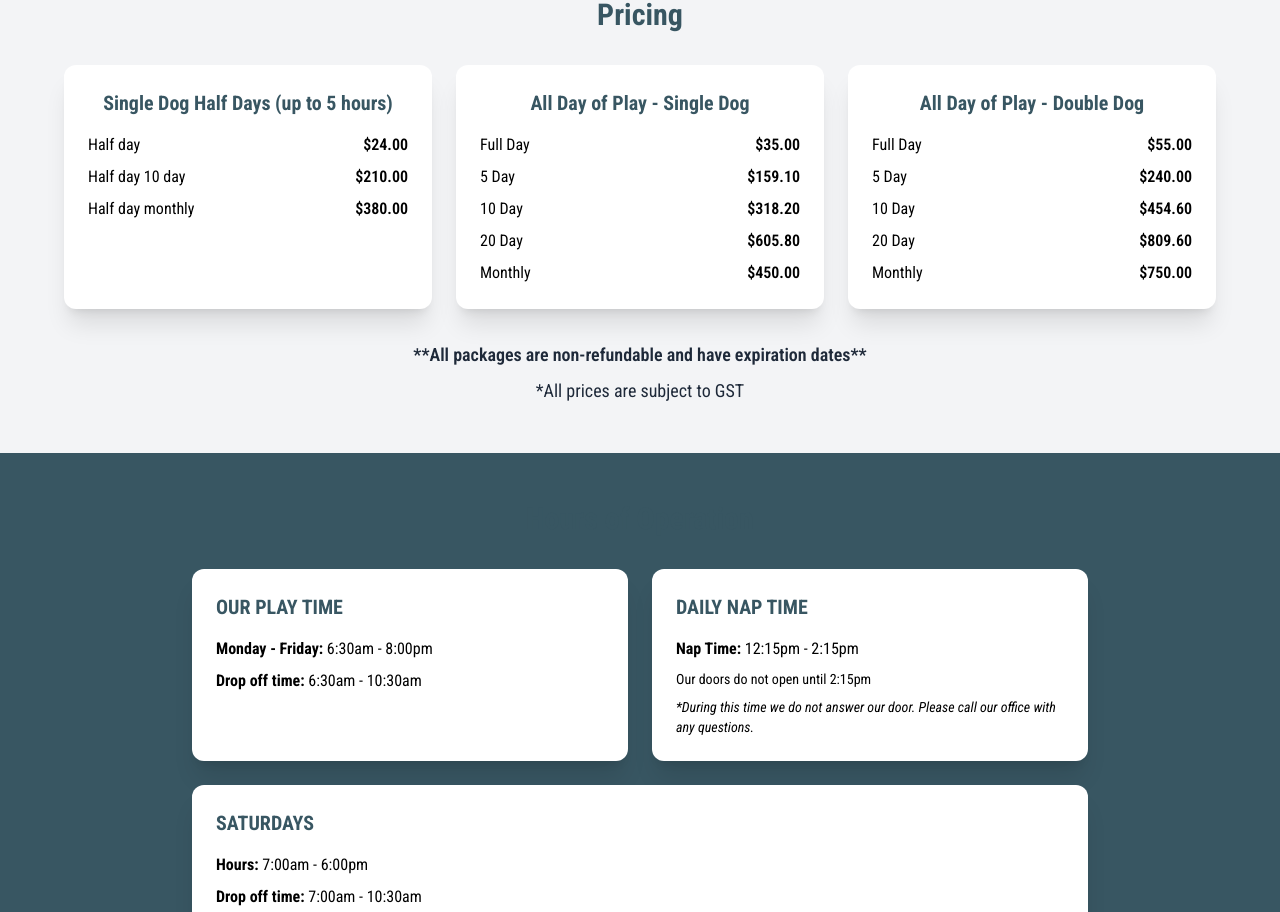
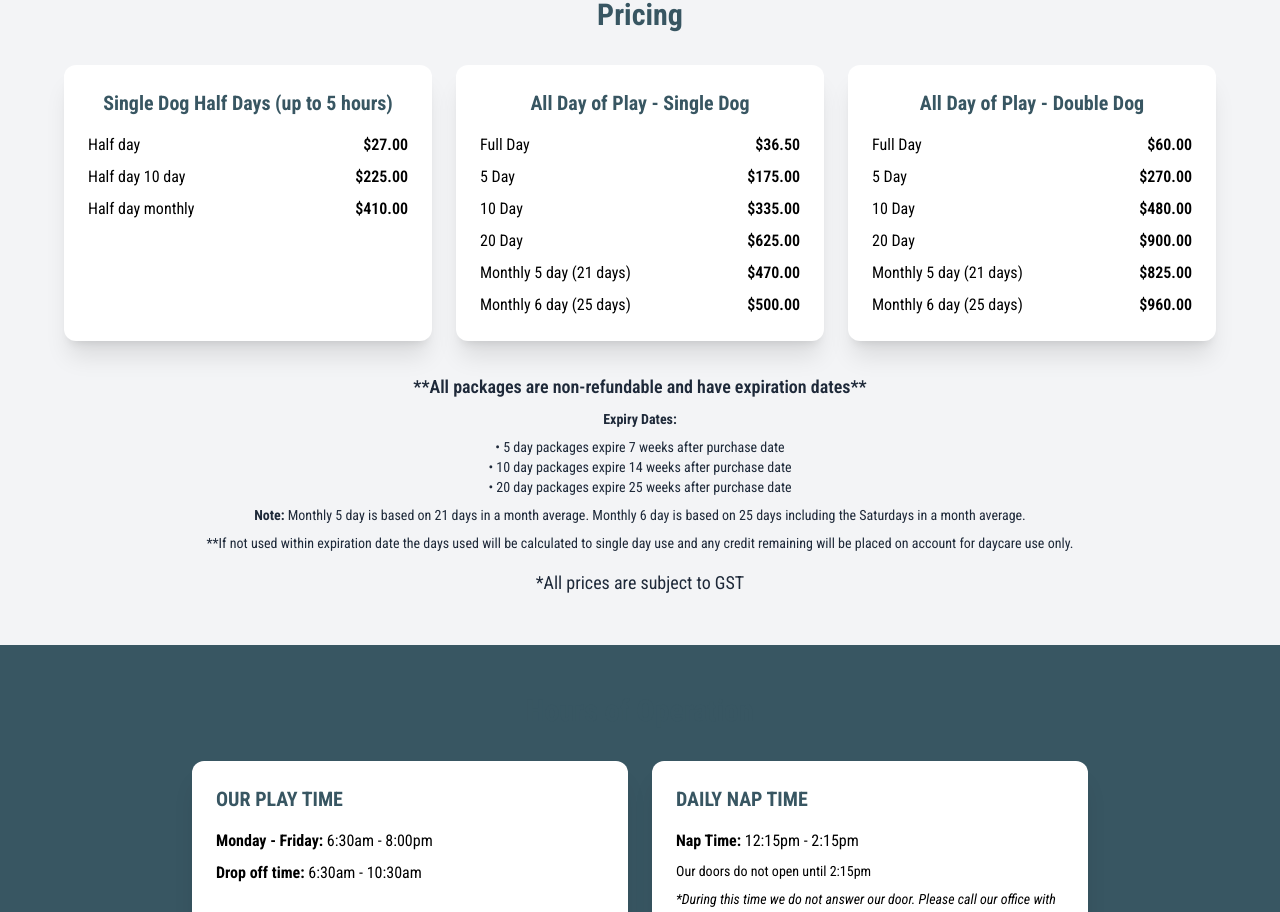
Before and after one commit to matthew-sawatzky/woofs-n-wags, a React (Vite) app: page /donald-location in a window 1280 px wide. Shown: the part 1608-2520 px from the top of the page. Built offline with nearby package versions, Linux system fonts and the light colour scheme.

Commit message:
prices updated

```diff
--- a/src/pages/DonaldLocation.tsx
+++ b/src/pages/DonaldLocation.tsx
@@ -70,7 +70,7 @@ function DonaldLocation() {
   const prevImage = () => {
     setCurrentImageIndex(
       (prevIndex) =>
-        (prevIndex - 1 + galleryImages.length) % galleryImages.length
+        (prevIndex - 1 + galleryImages.length) % galleryImages.length,
     );
   };
 
@@ -93,7 +93,7 @@ function DonaldLocation() {
                   onClick={() =>
                     window.open(
                       "https://www.google.com/maps/place/7+Donald+St,+Winnipeg,+MB,+Canada",
-                      "_blank"
+                      "_blank",
                     )
                   }
                 >
@@ -261,15 +261,15 @@ function DonaldLocation() {
               <div className="space-y-2">
                 <div className="flex justify-between">
                   <span>Half day</span>
-                  <span className="font-semibold">$24.00</span>
+                  <span className="font-semibold">$27.00</span>
                 </div>
                 <div className="flex justify-between">
                   <span>Half day 10 day</span>
-                  <span className="font-semibold">$210.00</span>
+                  <span className="font-semibold">$225.00</span>
                 </div>
                 <div className="flex justify-between">
                   <span>Half day monthly</span>
-                  <span className="font-semibold">$380.00</span>
+                  <span className="font-semibold">$410.00</span>
                 </div>
               </div>
             </div>
@@ -285,23 +285,27 @@ function DonaldLocation() {
               <div className="space-y-2">
                 <div className="flex justify-between">
                   <span>Full Day</span>
-                  <span className="font-semibold">$35.00</span>
+                  <span className="font-semibold">$36.50</span>
                 </div>
                 <div className="flex justify-between">
                   <span>5 Day</span>
-                  <span className="font-semibold">$159.10</span>
+                  <span className="font-semibold">$175.00</span>
                 </div>
                 <div className="flex justify-between">
                   <span>10 Day</span>
-                  <span className="font-semibold">$318.20</span>
+                  <span className="font-semibold">$335.00</span>
                 </div>
                 <div className="flex justify-between">
                   <span>20 Day</span>
-                  <span className="font-semibold">$605.80</span>
+                  <span className="font-semibold">$625.00</span>
                 </div>
                 <div className="flex justify-between">
-                  <span>Monthly</span>
-                  <span className="font-semibold">$450.00</span>
+                  <span>Monthly 5 day (21 days)</span>
+                  <span className="font-semibold">$470.00</span>
+                </div>
+                <div className="flex justify-between">
+                  <span>Monthly 6 day (25 days)</span>
+                  <span className="font-semibold">$500.00</span>
                 </div>
               </div>
             </div>
@@ -317,23 +321,27 @@ function DonaldLocation() {
               <div className="space-y-2">
                 <div className="flex justify-between">
                   <span>Full Day</span>
-                  <span className="font-semibold">$55.00</span>
+                  <span className="font-semibold">$60.00</span>
                 </div>
                 <div className="flex justify-between">
                   <span>5 Day</span>
-                  <span className="font-semibold">$240.00</span>
+                  <span className="font-semibold">$270.00</span>
                 </div>
                 <div className="flex justify-between">
                   <span>10 Day</span>
-                  <span className="font-semibold">$454.60</span>
+                  <span className="font-semibold">$480.00</span>
                 </div>
                 <div className="flex justify-between">
                   <span>20 Day</span>
-                  <span className="font-semibold">$809.60</span>
+                  <span className="font-semibold">$900.00</span>
                 </div>
                 <div className="flex justify-between">
-                  <span>Monthly</span>
-                  <span className="font-semibold">$750.00</span>
+                  <span>Monthly 5 day (21 days)</span>
+                  <span className="font-semibold">$825.00</span>
+                </div>
+                <div className="flex justify-between">
+                  <span>Monthly 6 day (25 days)</span>
+                  <span className="font-semibold">$960.00</span>
                 </div>
               </div>
             </div>
@@ -343,6 +351,24 @@ function DonaldLocation() {
             <p className="text-lg font-semibold mb-2">
               **All packages are non-refundable and have expiration dates**
             </p>
+            <div className="text-sm mb-4 max-w-4xl mx-auto">
+              <p className="mb-2">
+                <strong>Expiry Dates:</strong>
+              </p>
+              <p>• 5 day packages expire 7 weeks after purchase date</p>
+              <p>• 10 day packages expire 14 weeks after purchase date</p>
+              <p>• 20 day packages expire 25 weeks after purchase date</p>
+              <p className="mt-2">
+                <strong>Note:</strong> Monthly 5 day is based on 21 days in a
+                month average. Monthly 6 day is based on 25 days including the
+                Saturdays in a month average.
+              </p>
+              <p className="mt-2">
+                **If not used within expiration date the days used will be
+                calculated to single day use and any credit remaining will be
+                placed on account for daycare use only.
+              </p>
+            </div>
             <p className="text-lg">*All prices are subject to GST</p>
           </div>
         </div>
--- a/src/pages/StAnnesLocation.tsx
+++ b/src/pages/StAnnesLocation.tsx
@@ -43,7 +43,7 @@ function StAnnesLocation() {
   const prevImage = () => {
     setCurrentImageIndex(
       (prevIndex) =>
-        (prevIndex - 1 + galleryImages.length) % galleryImages.length
+        (prevIndex - 1 + galleryImages.length) % galleryImages.length,
     );
   };
   return (
@@ -65,7 +65,7 @@ function StAnnesLocation() {
                   onClick={() =>
                     window.open(
                       "https://www.google.com/maps/place/491+St+Anne's+Rd,+Winnipeg,+MB,+Canada",
-                      "_blank"
+                      "_blank",
                     )
                   }
                 >
@@ -252,15 +252,15 @@ function StAnnesLocation() {
               <div className="space-y-2">
                 <div className="flex justify-between">
                   <span>Half day</span>
-                  <span className="font-semibold">$24.00</span>
+                  <span className="font-semibold">$27.00</span>
                 </div>
                 <div className="flex justify-between">
                   <span>Half day 10 day</span>
-                  <span className="font-semibold">$210.00</span>
+                  <span className="font-semibold">$225.00</span>
                 </div>
                 <div className="flex justify-between">
                   <span>Half day monthly</span>
-                  <span className="font-semibold">$380.00</span>
+                  <span className="font-semibold">$410.00</span>
                 </div>
               </div>
             </div>
@@ -276,23 +276,27 @@ function StAnnesLocation() {
               <div className="space-y-2">
                 <div className="flex justify-between">
                   <span>Full Day</span>
-                  <span className="font-semibold">$35.00</span>
+                  <span className="font-semibold">$36.50</span>
                 </div>
                 <div className="flex justify-between">
                   <span>5 Day</span>
-                  <span className="font-semibold">$159.10</span>
+                  <span className="font-semibold">$175.00</span>
                 </div>
                 <div className="flex justify-between">
                   <span>10 Day</span>
-                  <span className="font-semibold">$318.20</span>
+                  <span className="font-semibold">$335.00</span>
                 </div>
                 <div className="flex justify-between">
                   <span>20 Day</span>
-                  <span className="font-semibold">$605.80</span>
+                  <span className="font-semibold">$625.00</span>
                 </div>
                 <div className="flex justify-between">
-                  <span>Monthly</span>
-                  <span className="font-semibold">$450.00</span>
+                  <span>Monthly 5 day (21 days)</span>
+                  <span className="font-semibold">$470.00</span>
+                </div>
+                <div className="flex justify-between">
+                  <span>Monthly 6 day (25 days)</span>
+                  <span className="font-semibold">$500.00</span>
                 </div>
               </div>
             </div>
@@ -308,23 +312,27 @@ function StAnnesLocation() {
               <div className="space-y-2">
                 <div className="flex justify-between">
                   <span>Full Day</span>
-                  <span className="font-semibold">$55.00</span>
+                  <span className="font-semibold">$60.00</span>
                 </div>
                 <div className="flex justify-between">
                   <span>5 Day</span>
-                  <span className="font-semibold">$240.00</span>
+                  <span className="font-semibold">$270.00</span>
                 </div>
                 <div className="flex justify-between">
                   <span>10 Day</span>
-                  <span className="font-semibold">$454.60</span>
+                  <span className="font-semibold">$480.00</span>
                 </div>
                 <div className="flex justify-between">
                   <span>20 Day</span>
-                  <span className="font-semibold">$809.60</span>
+                  <span className="font-semibold">$900.00</span>
                 </div>
                 <div className="flex justify-between">
-                  <span>Monthly</span>
-                  <span className="font-semibold">$750.00</span>
+                  <span>Monthly 5 day (21 days)</span>
+                  <span className="font-semibold">$825.00</span>
+                </div>
+                <div className="flex justify-between">
+                  <span>Monthly 6 day (25 days)</span>
+                  <span className="font-semibold">$960.00</span>
                 </div>
               </div>
             </div>
@@ -334,6 +342,24 @@ function StAnnesLocation() {
             <p className="text-lg font-semibold mb-2">
               **All packages are non-refundable and have expiration dates**
             </p>
+            <div className="text-sm mb-4 max-w-4xl mx-auto">
+              <p className="mb-2">
+                <strong>Expiry Dates:</strong>
+              </p>
+              <p>• 5 day packages expire 7 weeks after purchase date</p>
+              <p>• 10 day packages expire 14 weeks after purchase date</p>
+              <p>• 20 day packages expire 25 weeks after purchase date</p>
+              <p className="mt-2">
+                <strong>Note:</strong> Monthly 5 day is based on 21 days in a
+                month average. Monthly 6 day is based on 25 days including the
+                Saturdays in a month average.
+              </p>
+              <p className="mt-2">
+                **If not used within expiration date the days used will be
+                calculated to single day use and any credit remaining will be
+                placed on account for daycare use only.
+              </p>
+            </div>
             <p className="text-lg">*All prices are subject to GST</p>
           </div>
         </div>
```
